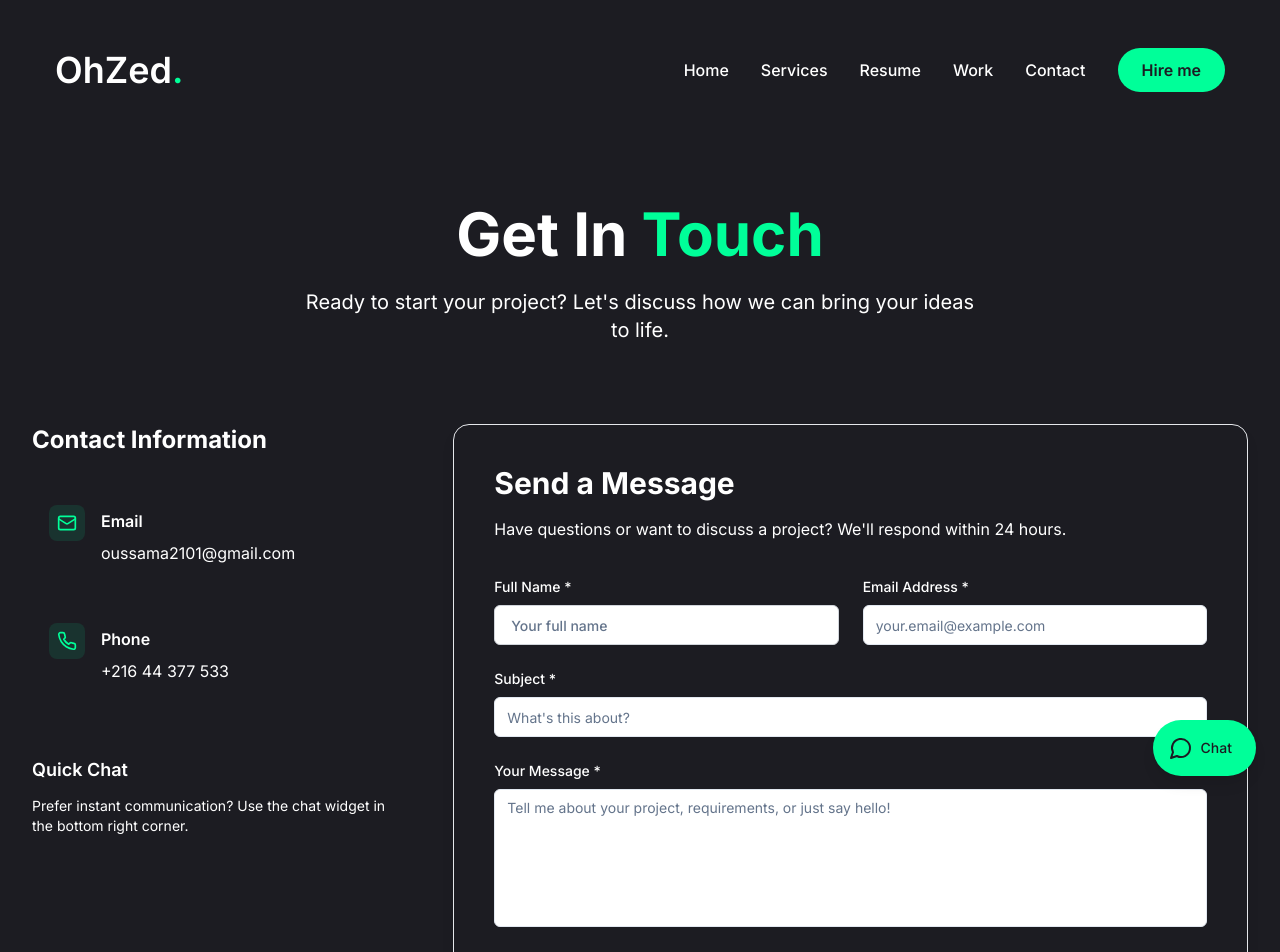
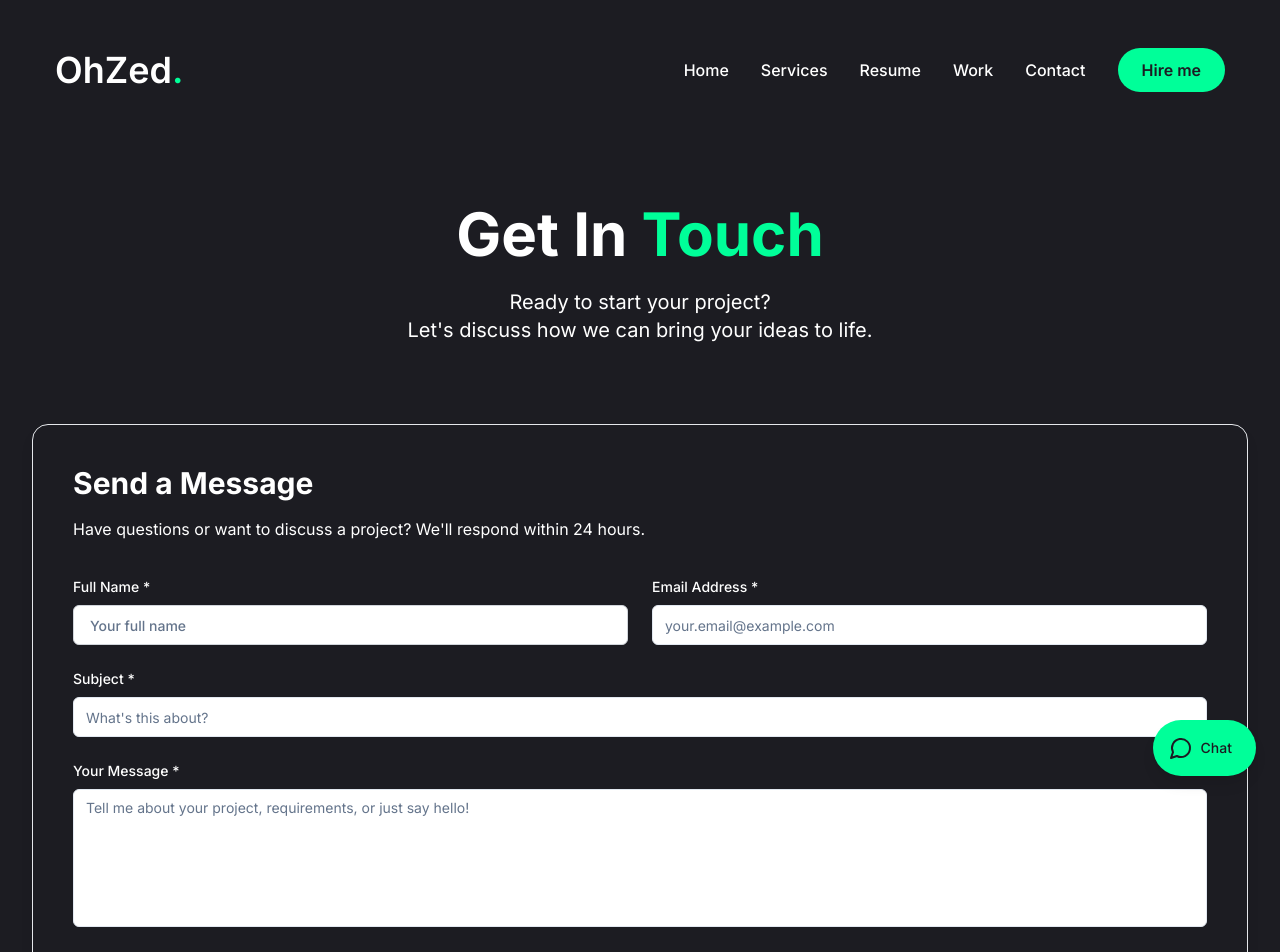
Before and after one commit to zroussama/ctalinkeding, a Next.js app: page /contact in a window 1280 px wide. Shown: the top 952 px of the page. Built offline with nearby package versions, Linux system fonts and the light colour scheme.

Commit message:
contact page 1

```diff
--- a/app/contact/page.jsx
+++ b/app/contact/page.jsx
@@ -86,42 +86,13 @@ const Contact = () => {
             Get In <span className="text-accent">Touch</span>
           </h1>
           <p className="text-lg md:text-xl text-muted-foreground max-w-2xl mx-auto leading-relaxed">
-            Ready to start your project? Let's discuss how we can bring your ideas to life.
+            Ready to start your project? <br /> Let's discuss how we can bring your ideas to life.
           </p>
         </div>
 
-        <div className="grid lg:grid-cols-12 gap-8 lg:gap-12 max-w-7xl mx-auto">
+
           {/* Contact Information */}
-          <div className="lg:col-span-5 xl:col-span-4 space-y-8">
-            <div className="mb-2">
-              <h2 className="text-2xl font-bold text-foreground">Contact Information</h2>
-            </div>
-            <div className="space-y-4">
-              {contactInfo.map((info, index) => (
-                <div
-                  key={index}
-                  className="flex items-start space-x-4 p-4 rounded-xl transition-all duration-300 hover:bg-accent/5 hover:shadow-sm border border-transparent hover:border-accent/20"
-                >
-                  <div className="p-2 rounded-lg bg-accent/10 text-accent">
-                    {React.cloneElement(info.icon, { className: "h-5 w-5" })}
-                  </div>
-                  <div className="flex-1">
-                    <h3 className="font-semibold text-foreground">{info.title}</h3>
-                    <p className="text-foreground/90">{info.value}</p>
-                    <p className="text-sm text-muted-foreground mt-1">{info.description}</p>
-                  </div>
-                </div>
-              ))}
-            </div>
 
-            {/* Alternative Contact Methods */}
-            <div className="pt-4">
-              <h3 className="text-lg font-semibold text-foreground mb-3">Quick Chat</h3>
-              <p className="text-sm text-muted-foreground">
-                Prefer instant communication? Use the chat widget in the bottom right corner.
-              </p>
-            </div>
-          </div>
 
           {/* Contact Form */}
           <div className="lg:col-span-7 xl:col-span-8 bg-card rounded-2xl shadow-lg p-6 md:p-8 lg:p-10 border border-border/20">
@@ -245,7 +216,6 @@ const Contact = () => {
 
             </form>
           </div>
-        </div>
       </div>
     </section>
   );
```
